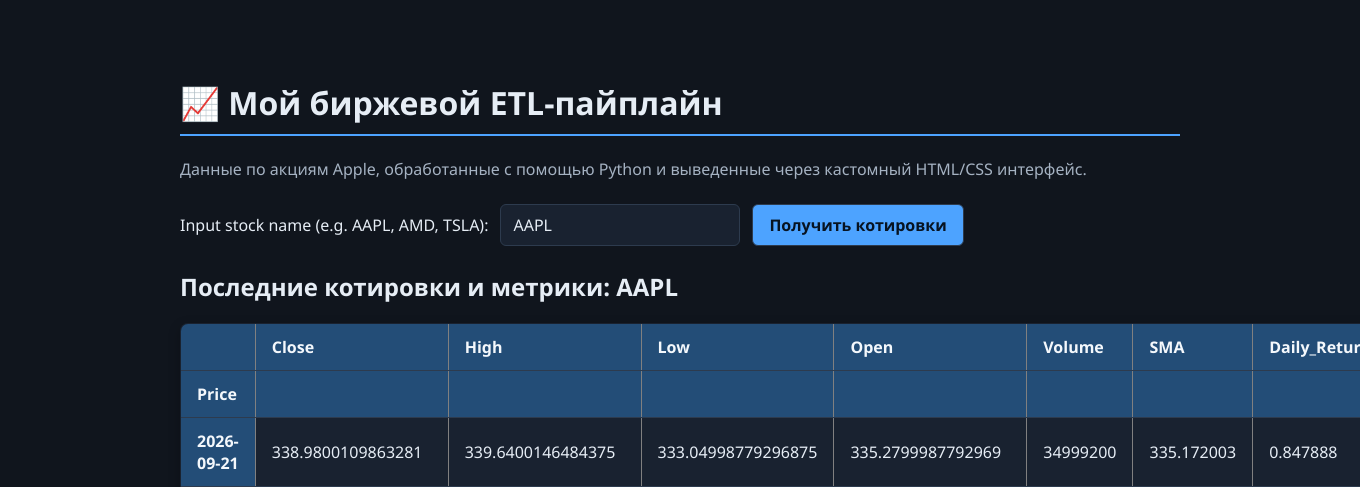
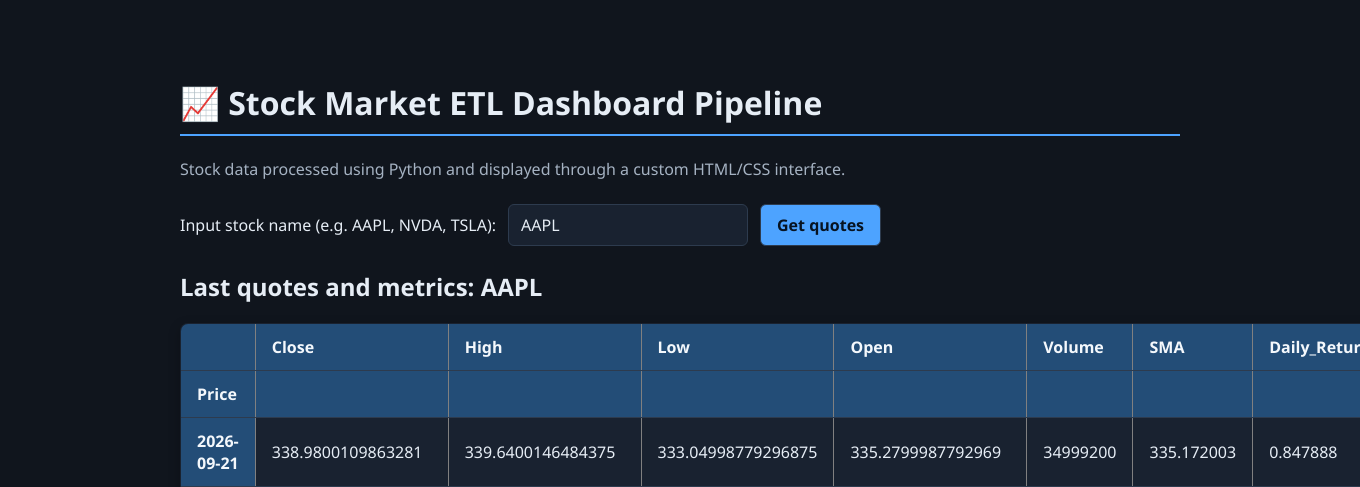
Before and after one commit to saveme777/stock_etl_dashboard, a Flask app: page / in a window 1360 px wide; the page is wider, and only the part inside the window is pictured. Shown: the top 487 px of that part. Run offline with Flask 3, Linux system fonts and the light colour scheme.

Commit message:
clean up data handling and improve error messages; update UI text to English

```diff
--- a/app.py
+++ b/app.py
@@ -13,9 +13,6 @@ def index():
     file_path = Path(__file__).resolve().parent / f"{ticker}_transformed.csv"
     if file_path.exists():
         data = pd.read_csv(file_path, index_col=0)
-        if data.index[:3].tolist() == ["Price", "Ticker", "Date"]:
-            data = pd.read_csv(file_path, index_col=0, header=[0, 1, 2])
-            data.columns = data.columns.get_level_values(0)
         table_html = data.tail(10).to_html(
             classes="stock-table", header=True, index=True
         )
--- a/extract_and_load.py
+++ b/extract_and_load.py
@@ -1,6 +1,4 @@
 import re
-from pathlib import Path
-
 import yfinance as yf
 import pandas as pd
 
@@ -8,7 +6,7 @@ import pandas as pd
 def extract_and_load(ticker: str) -> pd.DataFrame:
     ticker = ticker.strip().upper()
     if not re.fullmatch(r"[A-Z0-9.^=-]{1,20}", ticker):
-        raise ValueError("Enter a valid ticker using letters, numbers, '.', '^', '=' or '-'.")
+        raise ValueError("Enter a valid ticker using letters, numbers, and symbols like '.', '^', '=', '-'.")
 
     table = yf.download(ticker, period="1mo", interval="1d")
     if table.empty:
@@ -24,8 +22,6 @@ def extract_and_load(ticker: str) -> pd.DataFrame:
     table["SMA"] = table["Close"].rolling(window=5).mean()
     table["Daily_Return"] = table["Close"].pct_change() * 100
 
-    output_path = Path(__file__).resolve().parent / f"{ticker}_transformed.csv"
-    table.to_csv(output_path)
     return table
 
 
--- a/templates/index.html
+++ b/templates/index.html
@@ -3,7 +3,7 @@
 <head>
     <meta charset="UTF-8">
     <meta name="viewport" content="width=device-width, initial-scale=1.0">
-    <title>Биржевой ETL Дашборд</title>
+    <title>Stock Market ETL Dashboard</title>
     <style>
         :root {
             color-scheme: dark;
@@ -108,11 +108,11 @@
 </head>
 <body>
 
-    <h1>📈 Мой биржевой ETL-пайплайн</h1>
-    <p>Данные по акциям Apple, обработанные с помощью Python и выведенные через кастомный HTML/CSS интерфейс.</p>
+    <h1>📈 Stock Market ETL Dashboard Pipeline</h1>
+    <p>Stock data processed using Python and displayed through a custom HTML/CSS interface.</p>
 
     <form method="post">
-        <label for="ticker">Input stock name (e.g. AAPL, AMD, TSLA):</label>
+        <label for="ticker">Input stock name (e.g. AAPL, NVDA, TSLA):</label>
         <input
             type="text"
             id="ticker"
@@ -122,14 +122,14 @@
             maxlength="20"
             required
         >
-        <button type="submit">Получить котировки</button>
+        <button type="submit">Get quotes</button>
     </form>
 
     {% if error %}
         <p role="alert" style="color: red;">{{ error }}</p>
     {% endif %}
 
-    <h2>Последние котировки и метрики: {{ ticker }}</h2>
+    <h2>Last quotes and metrics: {{ ticker }}</h2>
 
     <div>
         {{ table | safe }}
```
